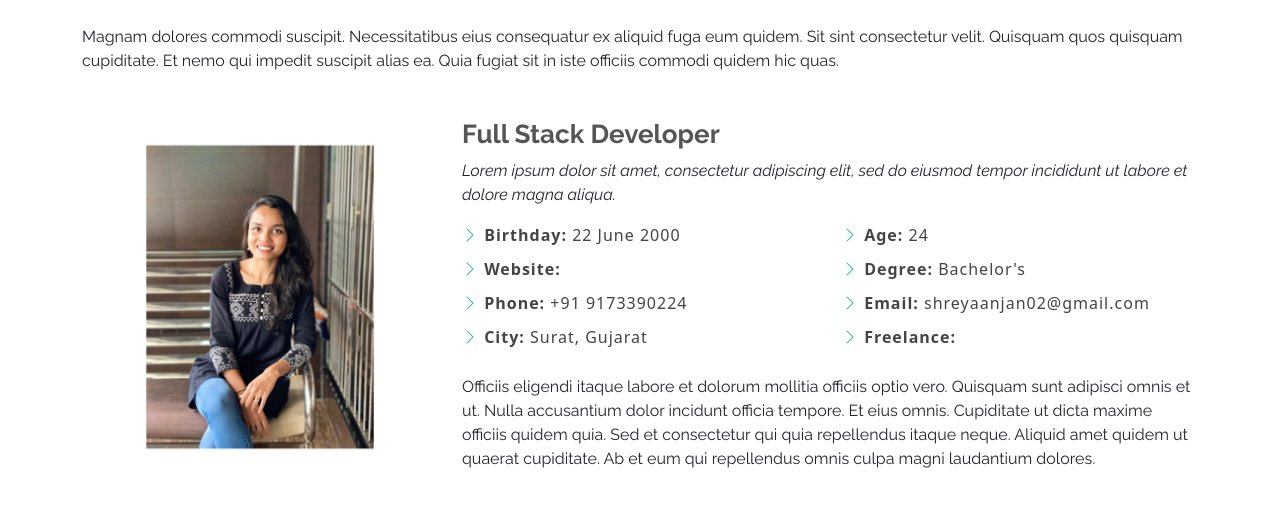
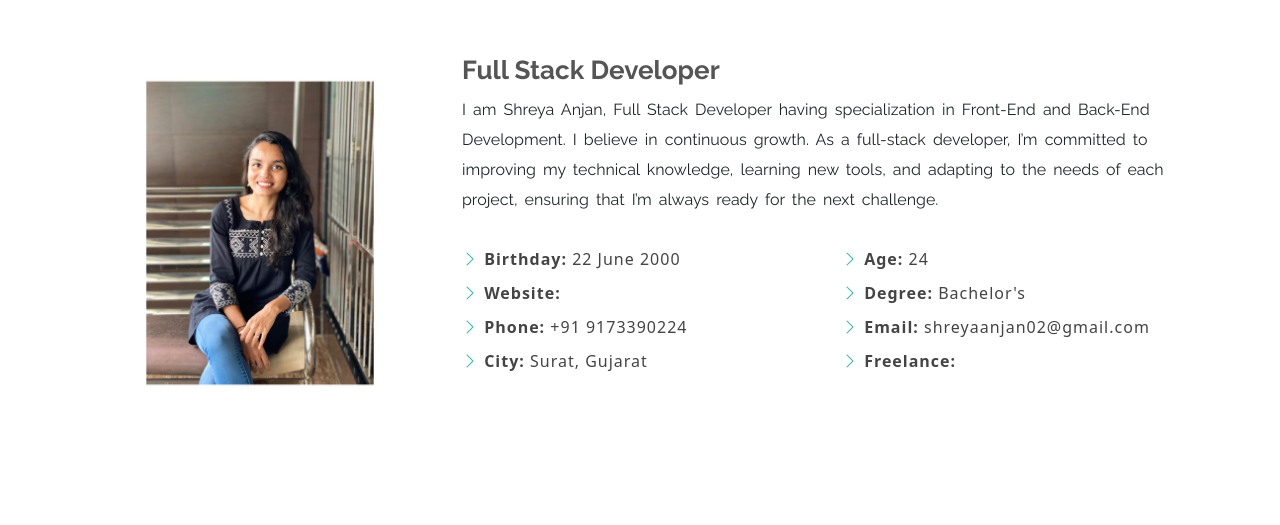
Before and after one commit to shreyaanjan/portfolio, a plain HTML site: page about.html in a window 1280 px wide. Shown: the part 143-668 px from the top of the page. Drawn offline with nearby package versions, Linux system fonts and the light colour scheme.

Commit message:
made some changes in about section

```diff
--- a/about.html
+++ b/about.html
@@ -121,11 +121,6 @@
             <div class="col-12">
                 <div class="section-title">
                     <h2><span class="border-bottom">About</span></h2>
-                    <p>
-                        Magnam dolores commodi suscipit. Necessitatibus eius consequatur ex aliquid fuga eum quidem. Sit sint
-                        consectetur velit. Quisquam quos quisquam cupiditate. Et nemo qui impedit suscipit alias ea. Quia
-                        fugiat sit in iste officiis commodi quidem hic quas.
-                    </p>
                 </div>
             </div>
         </div>
@@ -137,15 +132,13 @@
                 <div class="col-lg-8 ">
                     <div class="course">
                         <h3>Full Stack Developer</h3>
-                        <p class="fst-italic">
-                            Lorem ipsum dolor sit amet, consectetur adipiscing elit, sed do eiusmod tempor incididunt ut
-                            labore et dolore
-                            magna aliqua.
+                        <p>
+                            I am Shreya Anjan, Full Stack Developer having specialization in Front-End and Back-End Development. I believe in continuous growth. As a full-stack developer, I’m committed to improving my technical knowledge, learning new tools, and adapting to the needs of each project, ensuring that I’m always ready for the next challenge.
                         </p>
                     </div>
                     <div class="row">
                         <div class="col-lg-6">
-                            <ul class="my-info">
+                            <ul class="my-info pt-3">
                                 <li>
                                     <i class="bi bi-chevron-right"></i>
                                     <strong>Birthday:</strong> 22 June 2000
@@ -165,7 +158,7 @@
                             </ul>
                         </div>
                         <div class="col-lg-6">
-                            <ul class="my-info">
+                            <ul class="my-info pt-3">
                                 <li>
                                     <i class="bi bi-chevron-right"></i>
                                     <strong>Age:</strong> 24
@@ -185,13 +178,13 @@
                             </ul>
                         </div>
                     </div>
-                    <p>
+                    <!-- <p>
                         Officiis eligendi itaque labore et dolorum mollitia officiis optio vero. Quisquam sunt adipisci
                         omnis et ut. Nulla accusantium dolor incidunt officia tempore. Et eius omnis.
                         Cupiditate ut dicta maxime officiis quidem quia. Sed et consectetur qui quia repellendus itaque
                         neque. Aliquid amet quidem ut quaerat cupiditate. Ab et eum qui repellendus omnis culpa magni
                         laudantium dolores.
-                    </p>
+                    </p> -->
                 </div>
             </div>
         </div>
--- a/assets/css/style.css
+++ b/assets/css/style.css
@@ -1,5 +1,6 @@
 @import url('https://fonts.googleapis.com/css2?family=Raleway:ital,wght@0,100..900;1,100..900&display=swap');
 @import url('https://fonts.googleapis.com/css2?family=Poppins:ital,wght@0,100;0,200;0,300;0,400;0,500;0,600;0,700;0,800;0,900;1,100;1,200;1,300;1,400;1,500;1,600;1,700;1,800;1,900&display=swap');
+@import url('https://fonts.googleapis.com/css2?family=Roboto:ital,wght@0,100;0,300;0,400;0,500;0,700;0,900;1,100;1,300;1,400;1,500;1,700;1,900&display=swap');
 
 * {
     list-style: none;
@@ -229,6 +230,11 @@ html {
     font-size: 26px;
     font-family: "Raleway", sans-serif;
     font-weight: 700;
+}
+
+.course p{
+    word-spacing: 3px;
+    line-height: 30px;
 }
 
 .my-info {
```
